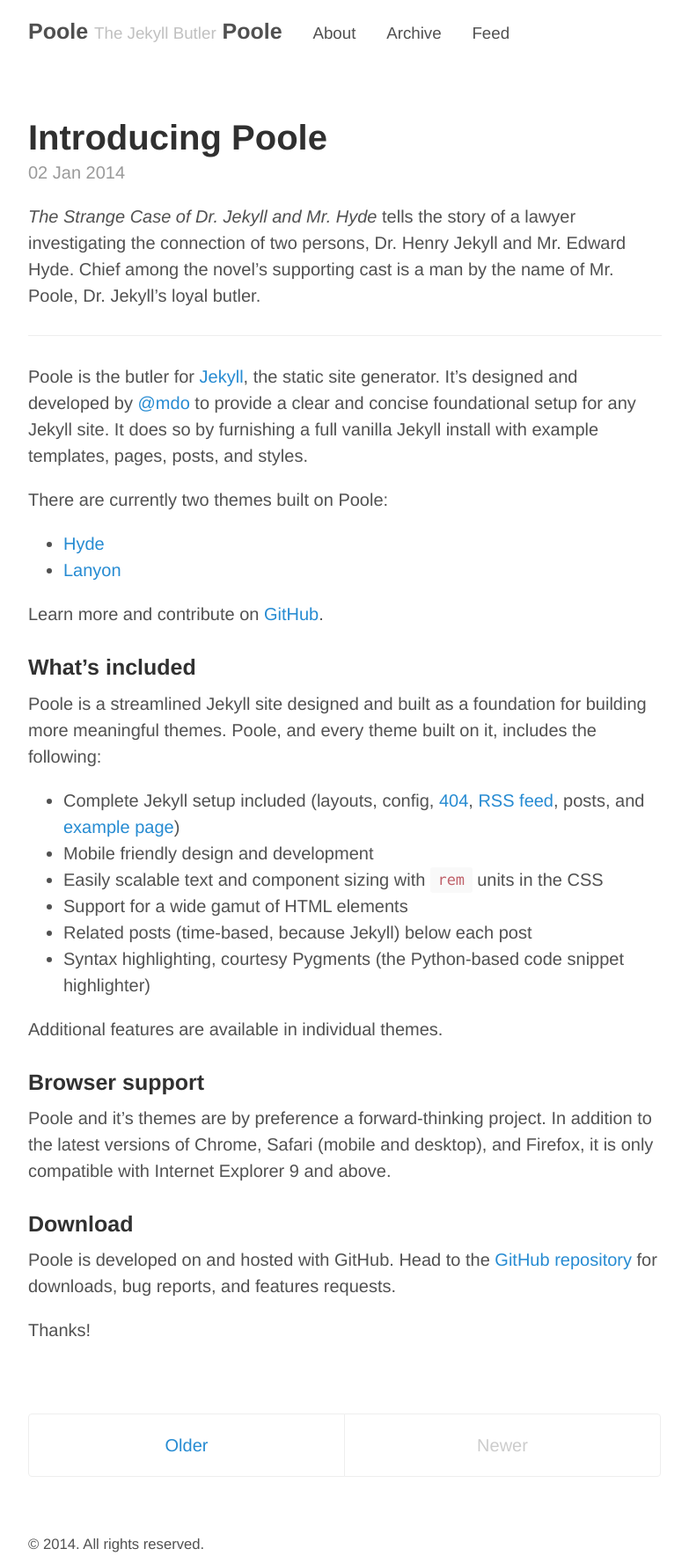
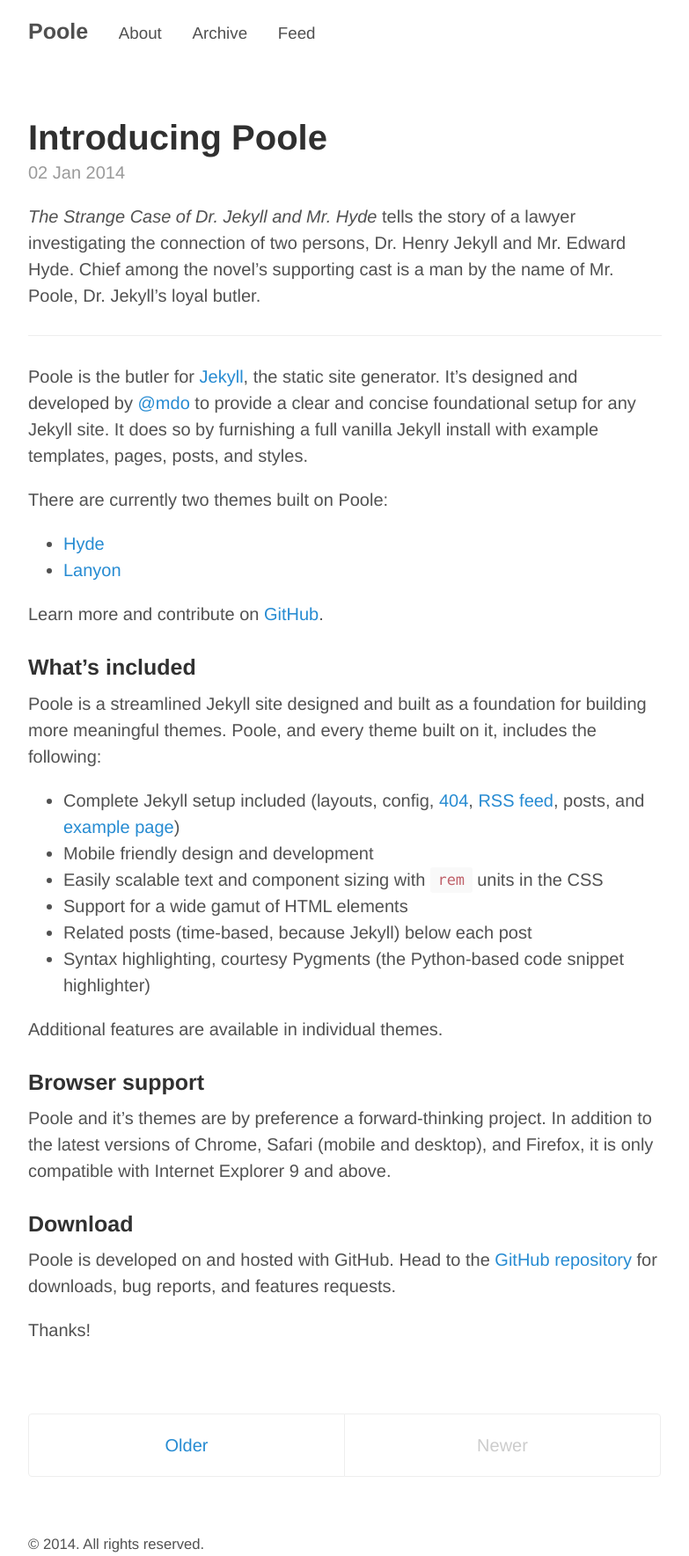
Before and after one commit to dantaylor688/dantaylor688.github.io, a Jekyll site: the page built from index.html, in a window 1280 px wide. Shown: the whole page at 88% size, without its empty margins (248-1031 px from the left). Built offline with Jekyll 4.4.1, drawn with Linux system fonts in a browser that asks for light colours; the list of posts is cut into pages by our own code; some of the changed lines change nothing that is shown.

Commit message:
add comments, fix layout

```diff
--- /dev/null
+++ b/_includes/comments.html
@@ -0,0 +1,17 @@
+{% if page.comments %}
+
+<div id="disqus_thread"></div>
+<script type="text/javascript">
+    /* * * CONFIGURATION VARIABLES: EDIT BEFORE PASTING INTO YOUR WEBPAGE * * */
+    var disqus_shortname = 'dantaylor688'; // required: replace example with your forum shortname
+	var disqus_identifier = "{{ site.disqusid }}{{ page.url | replace:'index.html','' }}";
+    /* * * DON'T EDIT BELOW THIS LINE * * */
+    (function() {
+        var dsq = document.createElement('script'); dsq.type = 'text/javascript'; dsq.async = true;
+        dsq.src = '//' + disqus_shortname + '.disqus.com/embed.js';
+        (document.getElementsByTagName('head')[0] || document.getElementsByTagName('body')[0]).appendChild(dsq);
+    })();
+</script>
+<noscript>Please enable JavaScript to view the <a href="http://disqus.com/?ref_noscript">comments powered by Disqus.</a></noscript>
+
+{% endif %}
--- a/_layouts/default.html
+++ b/_layouts/default.html
@@ -8,8 +8,8 @@
     <div class="container content">
       <header class="masthead">
         <h3 class="masthead-title">
-          <a href="{{ site.baseurl }}" title="Home">{{ site.title }}</a>
-          <small>{{ site.tagline }}</small>
+          <!-- <a href="{{ site.baseurl }}" title="Home">{{ site.title }}</a> -->
+          <!-- <small>{{ site.tagline }}</small> -->
 		  <a href="/" title="Home">{{ site.title }}</a>
 
 		  {% for page in site.pages_list %}
@@ -22,6 +22,7 @@
 
       <main>
         {{ content }}
+		{% include comments.html %}
       </main>
 
       <footer class="footer">
```
